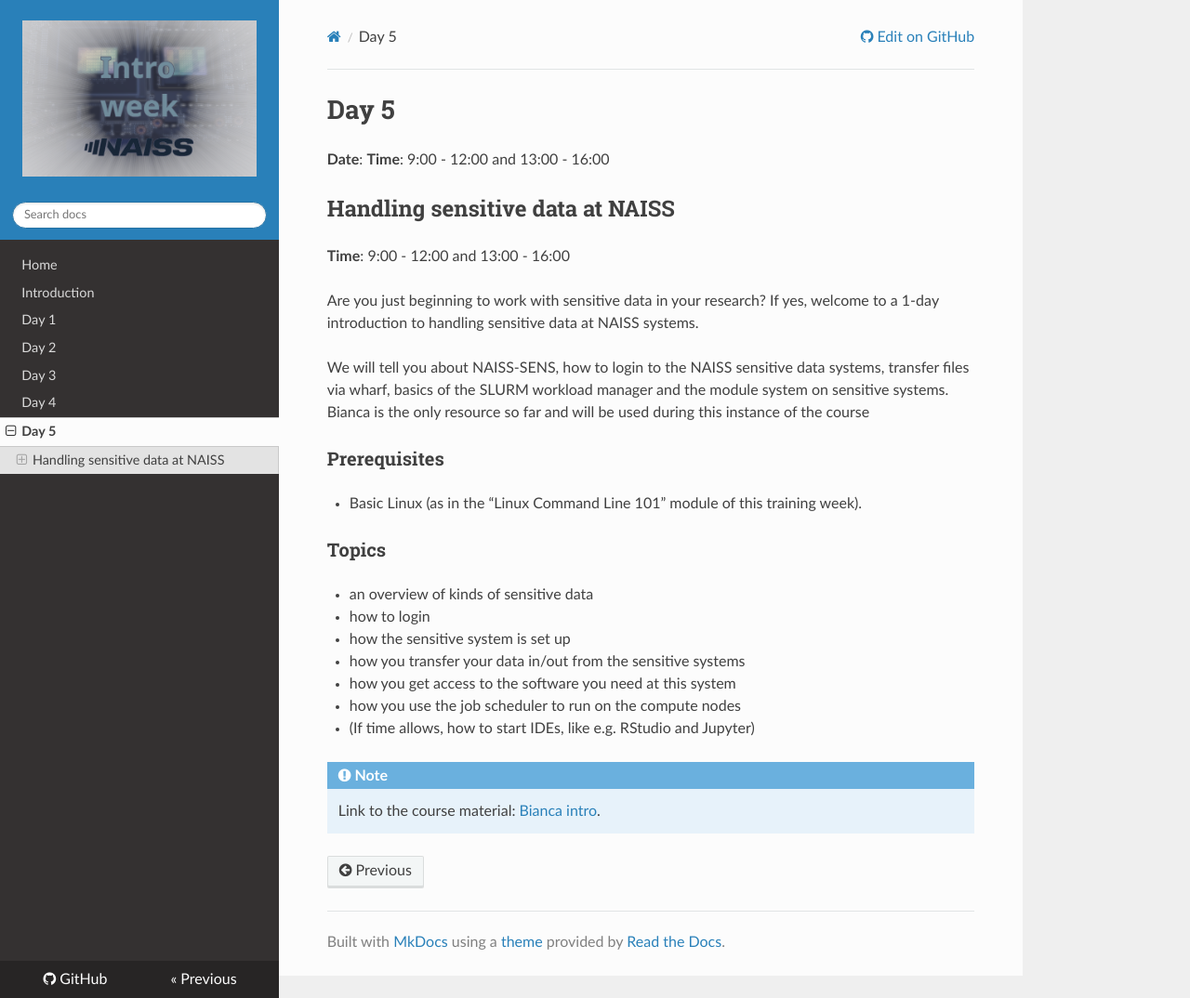
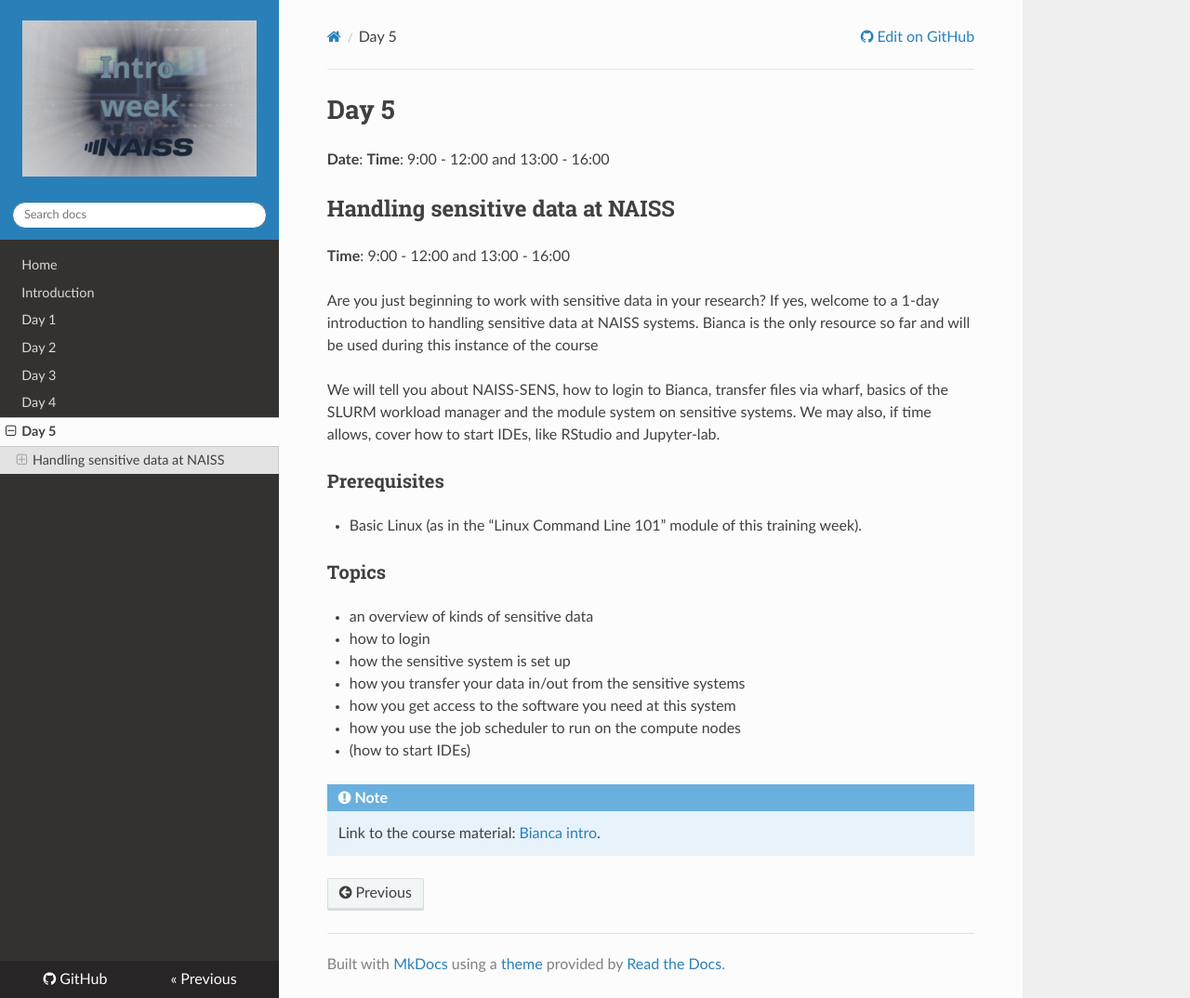
Before and after one commit to NAISS-Training/NAISS-intro-week, an MkDocs documentation site: the page built from docs/day5.md, in a window 1280 px wide and 1074 px high. Shown: the whole window at 93% size. Built offline with MkDocs 1.6.1, drawn with Linux system fonts in a browser that asks for light colours; nearby versions of some CDN libraries.

Commit message:
day5.md small restruct

```diff
--- a/docs/day5.md
+++ b/docs/day5.md
@@ -7,10 +7,10 @@
 
 **Time**: 9:00 - 12:00 and 13:00 - 16:00
 
-Are you just beginning to work with sensitive data in your research? If yes, welcome to a 1-day introduction to handling sensitive data at NAISS systems.
+Are you just beginning to work with sensitive data in your research? If yes, welcome to a 1-day introduction to handling sensitive data at NAISS systems. Bianca is the only resource so far and will be used during this instance of the course
 
-We will tell you about NAISS-SENS, how to login to the NAISS sensitive data systems, transfer files via wharf, basics of the SLURM workload manager and the module system on sensitive systems.
-Bianca is the only resource so far and will be used during this instance of the course
+We will tell you about NAISS-SENS, how to login to Bianca, transfer files via wharf, basics of the SLURM workload manager and the module system on sensitive systems. We may also, if time allows, cover how to start IDEs, like RStudio and Jupyter-lab.
+
 
 ### Prerequisites
 
```
Also changed, not shown: other parts of docs/day5.md (+1 -1 lines).
